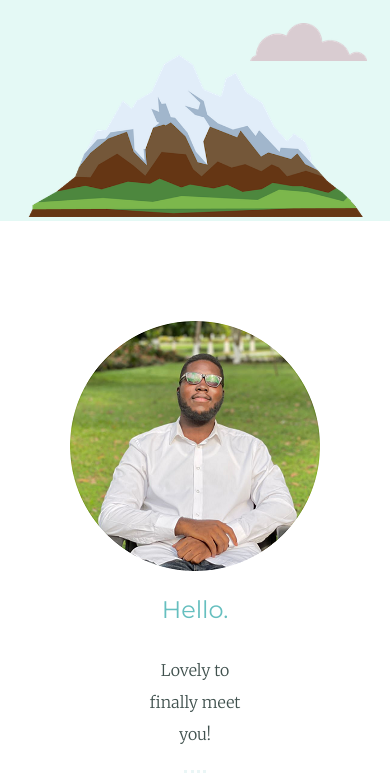
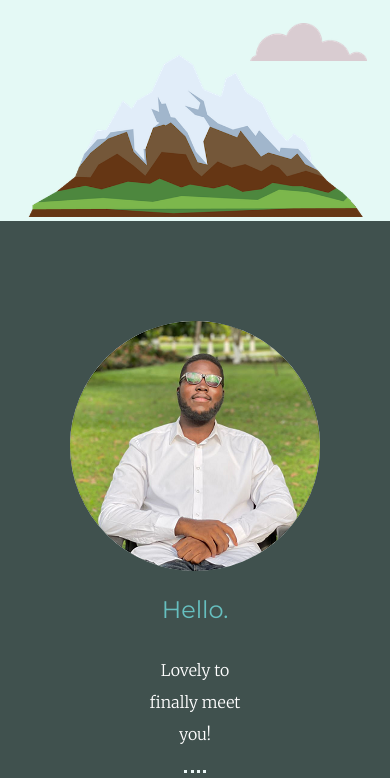
Before and after one commit to Kiyo99/Tindog, a website: page public/personalsite.html in a window 390 px wide. Shown: the part 322-1100 px from the top of the page. Drawn offline with Linux system fonts and the light colour scheme.

Commit message:
Continued making personal site responsive

```diff
--- a/public/personalsite.css
+++ b/public/personalsite.css
@@ -1,9 +1,9 @@
 body {
-    color: #40514E;
+    color: white;
     margin: 0px;
     text-align: center;
     font-family: 'Merriweather', serif;
-    background-color: white;
+    background-color: #40514E;
 }
 
 p {
@@ -36,6 +36,10 @@ hr {
     width: 4%;
     border-bottom: none;
     margin: 100px auto;
+}
+
+.profile-img {
+    border-radius: 100%;
 }
 
 .top-container {
```
